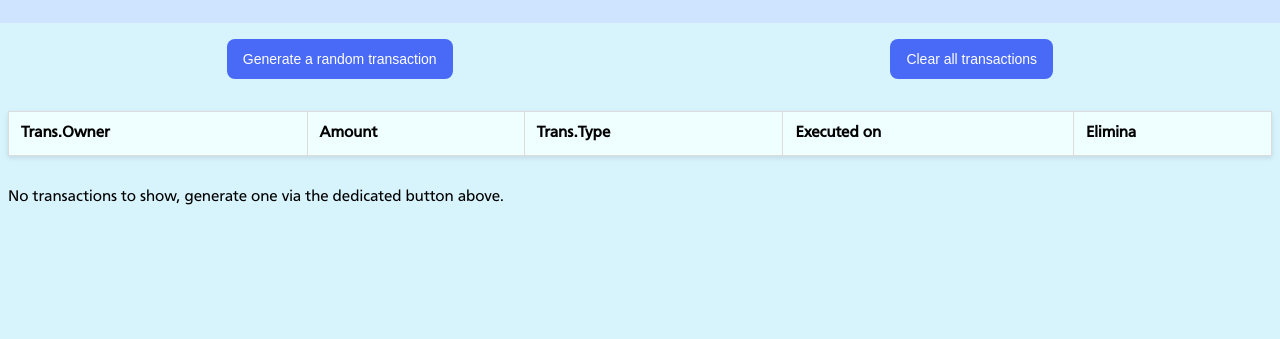
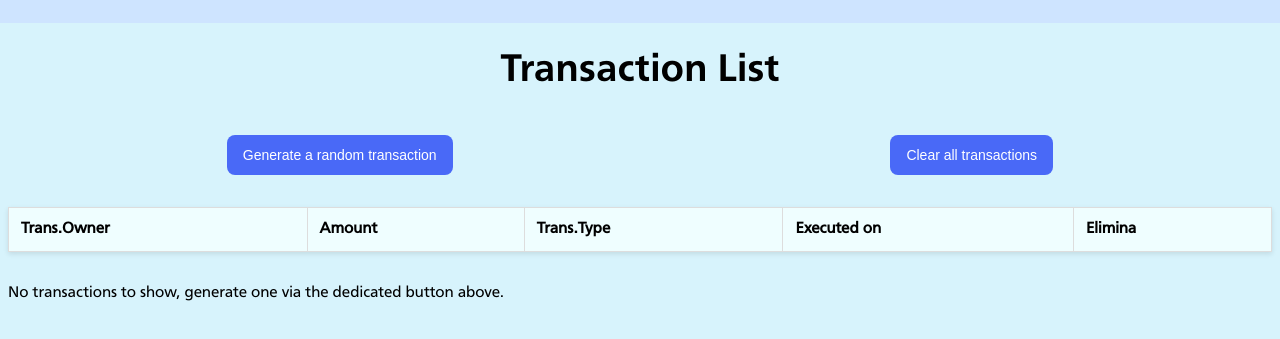
Before and after one commit to Trace98J/Test_FE_Banca, a plain HTML site: page clientOperations.html in a window 1280 px wide. Shown: the part 73-412 px from the top of the page. Drawn offline with nearby package versions, Linux system fonts and the light colour scheme.

Commit message:
Added Page title + folder cleanup

```diff
--- a/clientOperations.html
+++ b/clientOperations.html
@@ -12,6 +12,11 @@
     <header>
         <div id="nav-placeholder"></div>
     </header>
+
+    <div class="central-bold-menu">
+            Transaction List
+    </div>
+
     <div class="generative-buttons">
         <div class="buttons-row">
             <div class="left-button">
--- a/style.css
+++ b/style.css
@@ -44,6 +44,26 @@ body {
     padding-right: auto;
     left: 0%;
     right: 0%;
+}
+
+.central-bold-menu {
+    text-align: center;
+    font-family: 'carto-bold';
+    font-size: 40px;
+
+    width: 100%;
+    margin-top: 3rem;
+    /* margin-bottom: 3rem; */
+    padding-top: 4.5rem;
+    padding-bottom: 2.5rem;
+    padding-left: auto;
+    padding-right: auto;
+    left: 0%;
+    right: 0%;
+}
+
+#pap{
+    font-family: "papyrus";
 }
 
 /* ///////////////// NAVBAR ////////////// */
@@ -104,7 +124,7 @@ body {
     gap: 2rem;
     width: 100%;
     height: 100%;
-    padding-top: 7rem;
+    /* padding-top: 7rem; */
 }
 
 form {
@@ -220,14 +240,15 @@ form textarea:focus {
 }
 
 /* //////////// TABLES //////////// */
+
 .table-u {
     display: border-box;
     align-items: center;
     justify-content: space-between;
     width: 100%;
     /* border-collapse: collapse; */
-    margin: 2rem 0;
-    margin-top: 7.5rem;
+    margin:0;
+    /* margin-top: 7.5rem; */
 
     box-shadow: 0 2px 5px rgba(0, 0, 0, 0.1);
     caption-side: bottom;
@@ -283,7 +304,7 @@ td{
 /* //////////// TRANS BUTTONS /////////// */
 
 .generative-buttons{
-    margin-top: 7rem;
+    margin-top: 0rem;
     margin-bottom: 0;
     padding-bottom: 0;
 }
```
Also changed, not shown: userActions.html (+4 -0 lines), userView.html (+4 -0 lines), fonts/Frutiger.ttf (deleted), fonts/Frutiger_bold.ttf (deleted), 1 other file.
